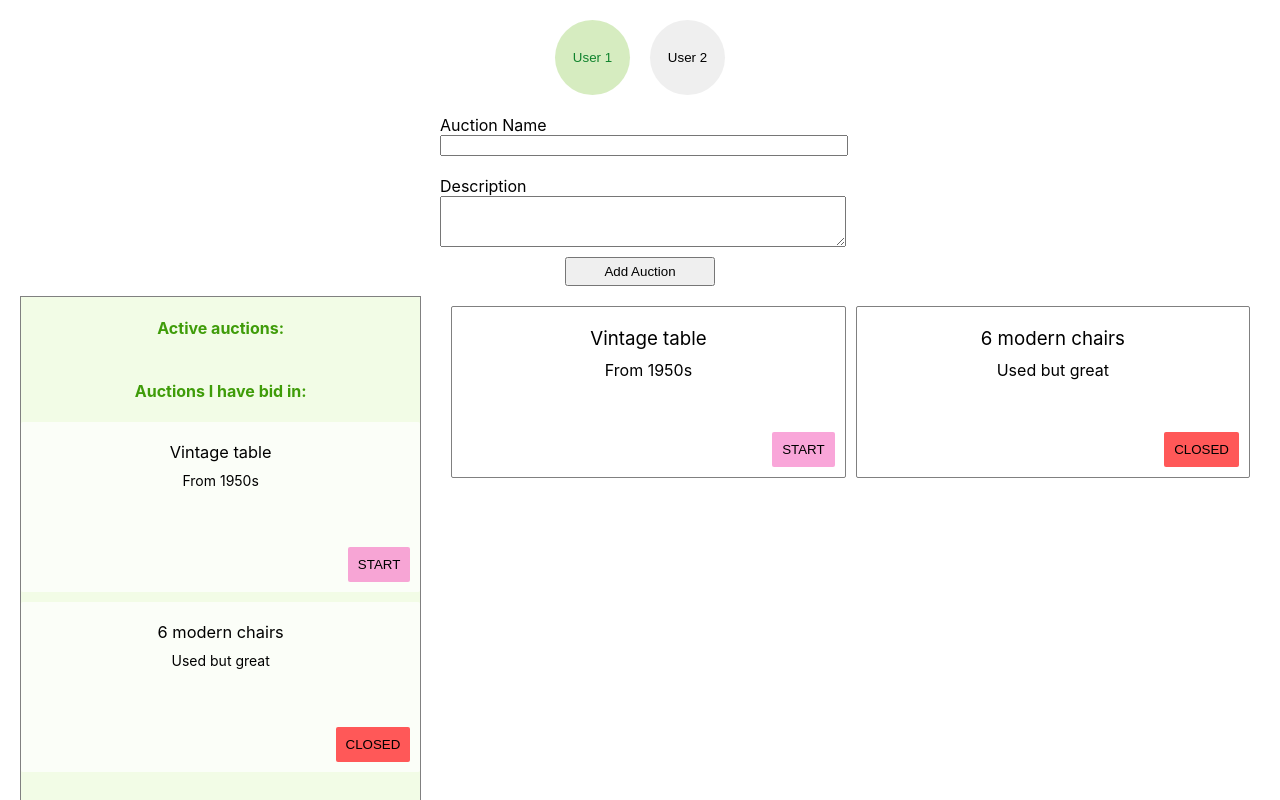
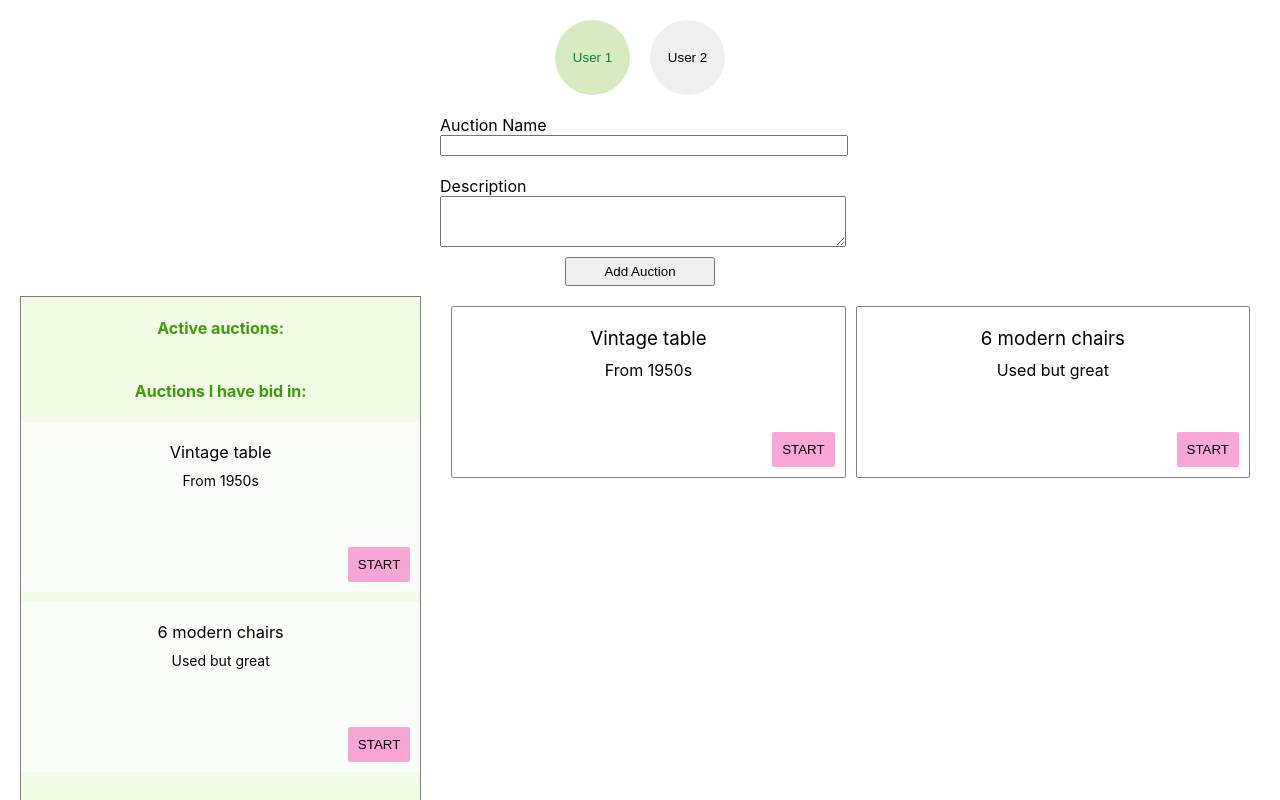
Before and after one commit to Aiste-Tamos/auction-app-react, a React (Create React App) app: page / in a window 1280 px wide. Shown: the top 800 px of the page. Built offline with nearby package versions, Linux system fonts and the light colour scheme.

Commit message:
fixed functionality of button click and status change

```diff
--- a/src/auctions-sample.json
+++ b/src/auctions-sample.json
@@ -19,7 +19,7 @@
                     "lastBidUserId": null,
                     "timer": "00:00",
                     "price": "0",
-                    "state": "closed"
+                    "state": "start"
                 }
             ]
         },
@@ -34,6 +34,14 @@
                     "timer": "00:00",
                     "price": "0",
                     "state": "start"
+                },
+                {
+                    "name": "New watchs",
+                    "description": "With package",
+                    "lastBidUserId": 1,
+                    "timer": "00:00",
+                    "price": "0",
+                    "state": "start"
                 }
             ]
         }
--- a/src/components/auctionsList/Auction.jsx
+++ b/src/components/auctionsList/Auction.jsx
@@ -5,7 +5,7 @@ import { AuctionStateContext } from '../../AuctionStateContext';
 import './auction.scss';
 
 export const Auction = ({ auction, id, ownedAuction, userId }) => {
-    const [clicked, setClicked] = useState(false);
+    // const [clicked, setClicked] = useState(false);
     const [auctionState, setAuctionState] = useContext(AuctionStateContext);
 
     const mainClassName = "auction";
@@ -16,15 +16,14 @@ export const Auction = ({ auction, id, ownedAuction, userId }) => {
     const stickerClass = `${mainClassName}__sticker`;
 
     const changeAuctionState = () => {
-        if (auction.state === "start" && !clicked) {
+        if (auction.state === "start") {
 
           let currentUser = auctionState.users.find(user => user.id === auctionState.activeUserId);
           let currentAuction = currentUser.auctionsList.find(auct => auct === auction);
           auction.state = "active";
           setAuctionState({...auctionState, currentAuction});
           handleTimer(60);
-          setClicked(true);
-          console.log(auctionState);
+          console.log(currentAuction);
        }
     };
 
```
